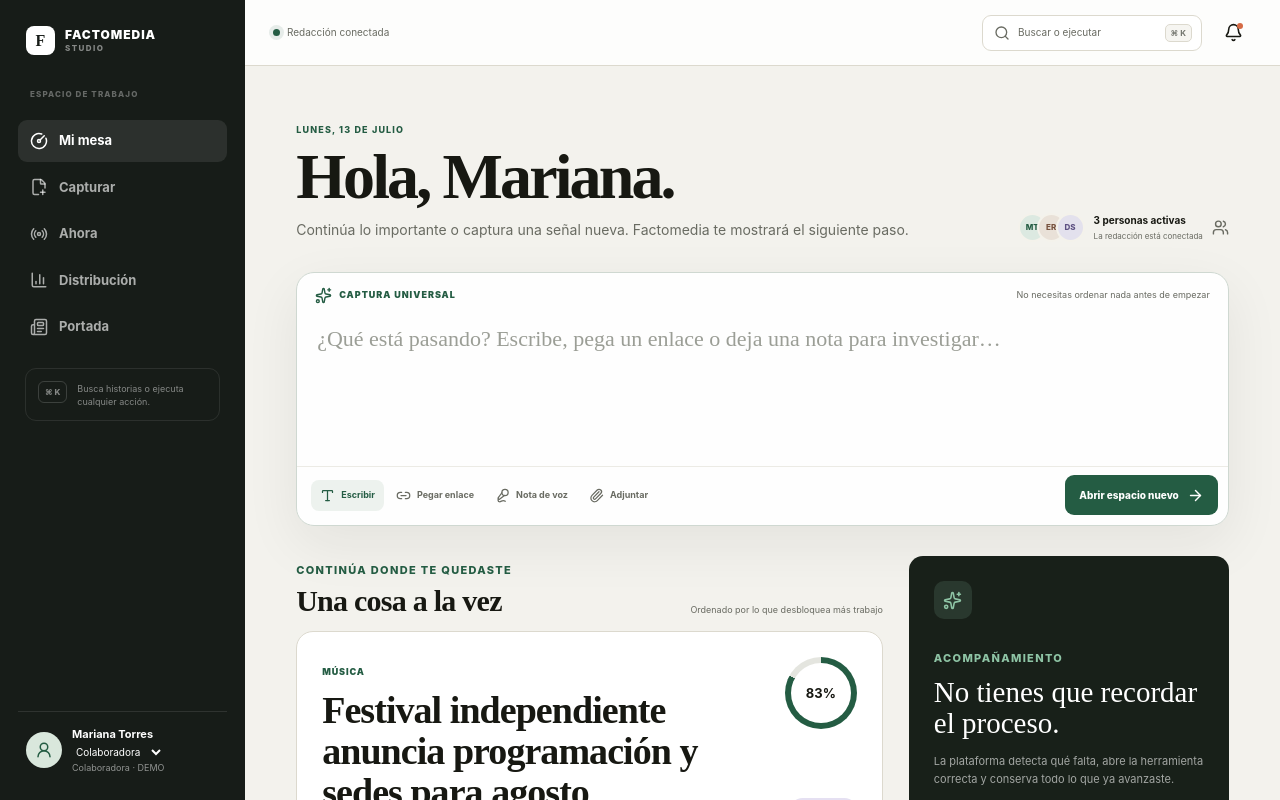
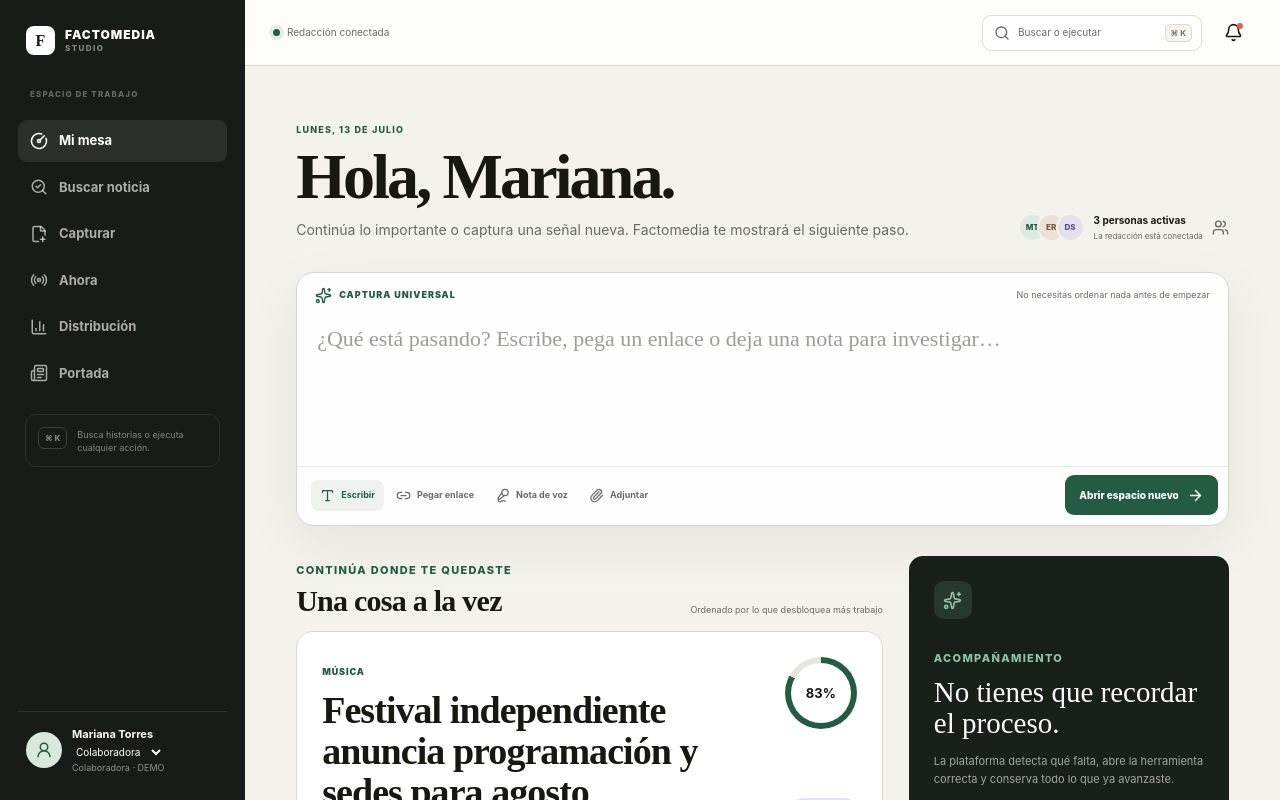
Before and after one commit to sebhesp/factomedia-group, a Next.js app: page /mi-dia in a window 1280 px wide. Shown: the top 800 px of the page. Built offline with nearby package versions, Linux system fonts and the light colour scheme.

Commit message:
Add Buscar noticia to collaborator navigation

```diff
--- a/src/components/app-shell.tsx
+++ b/src/components/app-shell.tsx
@@ -2,13 +2,14 @@
 
 import Link from "next/link";
 import { usePathname } from "next/navigation";
-import { BarChart3, Bell, CircleGauge, FilePlus2, Newspaper, Radio, UserRound } from "lucide-react";
+import { BarChart3, Bell, CircleGauge, FilePlus2, Newspaper, Radio, SearchCheck, UserRound } from "lucide-react";
 import { CommandPalette } from "@/components/command-palette";
 import { cn } from "@/lib/utils";
 import { roleLabels, useDemoRole, type DemoRole } from "@/lib/demo-role";
 
 const links = [
   { href: "/mi-dia", label: "Mi mesa", icon: CircleGauge },
+  { href: "/buscar-noticia", label: "Buscar noticia", icon: SearchCheck },
   { href: "/desk/noticias/nueva", label: "Capturar", icon: FilePlus2 },
   { href: "/redaccion", label: "Ahora", icon: Radio },
   { href: "/distribucion", label: "Distribución", icon: BarChart3 },
```
